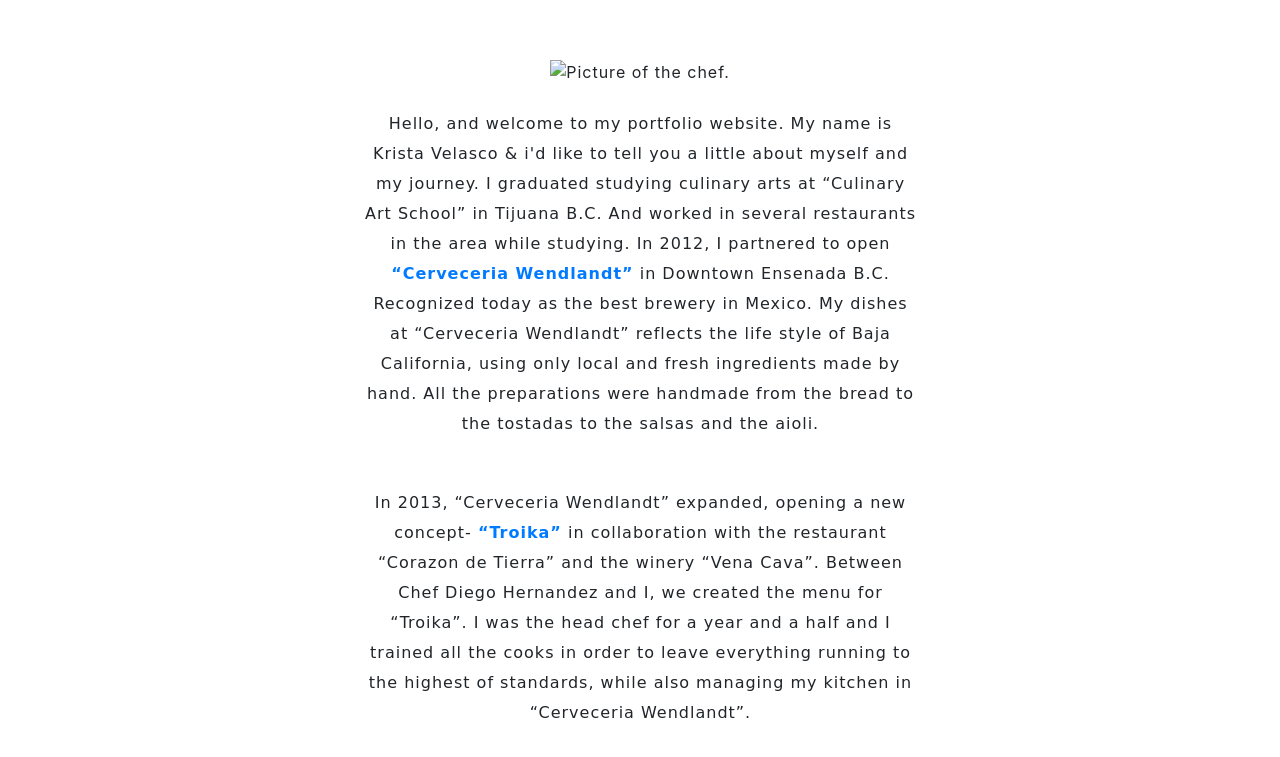
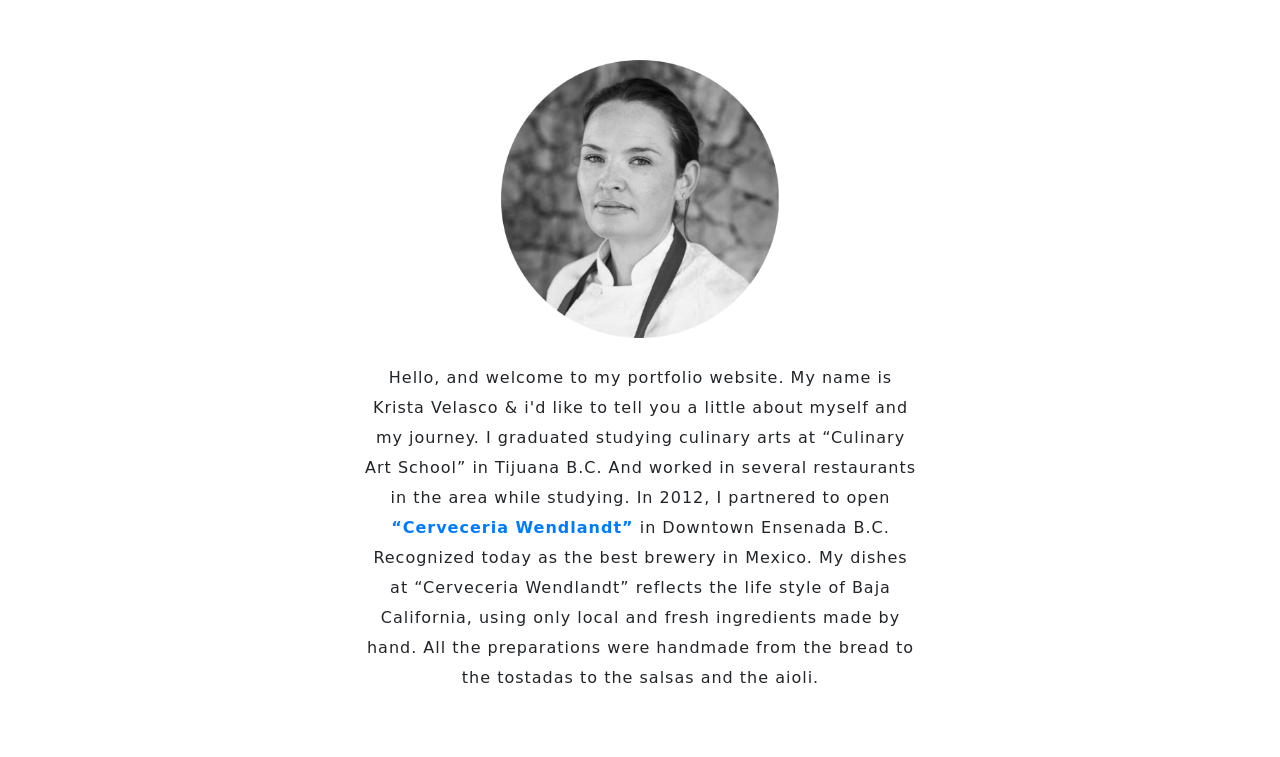
Before and after one commit to mvelkelly/kristachef.github.io, a plain HTML site: page bio/bio.html in a window 1280 px wide. Shown: the part 129-886 px from the top of the page. Drawn offline with nearby package versions, Linux system fonts and the light colour scheme; a web font is replaced by a local one.

Commit message:
Update bio.html

```diff
--- a/bio/bio.html
+++ b/bio/bio.html
@@ -41,7 +41,7 @@
     <div class="container">
       <div class="bio ">
       <h1 class="title">Biography & Experience.</h1>
-      <img src="images/bio-pic.png" alt="Picture of the chef.">
+      <img src="../images/bio-pic.png" alt="Picture of the chef.">
       <p class="bio-para show-on-scroll text-trans">Hello, and welcome to my portfolio website. My name is Krista Velasco & i'd like to tell you a little about myself and my journey. I graduated studying culinary arts at “Culinary Art School” in Tijuana B.C. And worked in
 several restaurants in the area while studying.
 In 2012, I partnered to open <a href="https://wendlandt.com.mx/?lang=en" target="_blank"><strong>“Cerveceria Wendlandt”</strong></a> in Downtown
```
